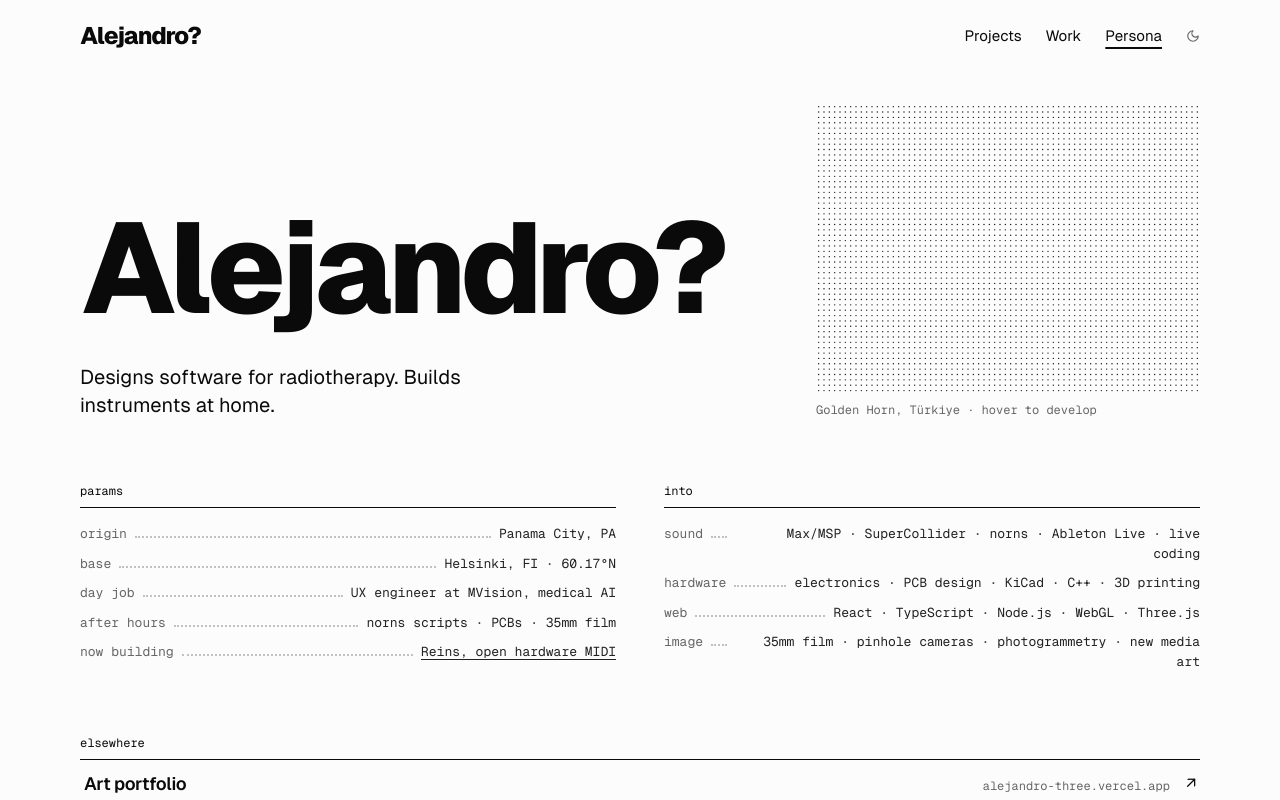
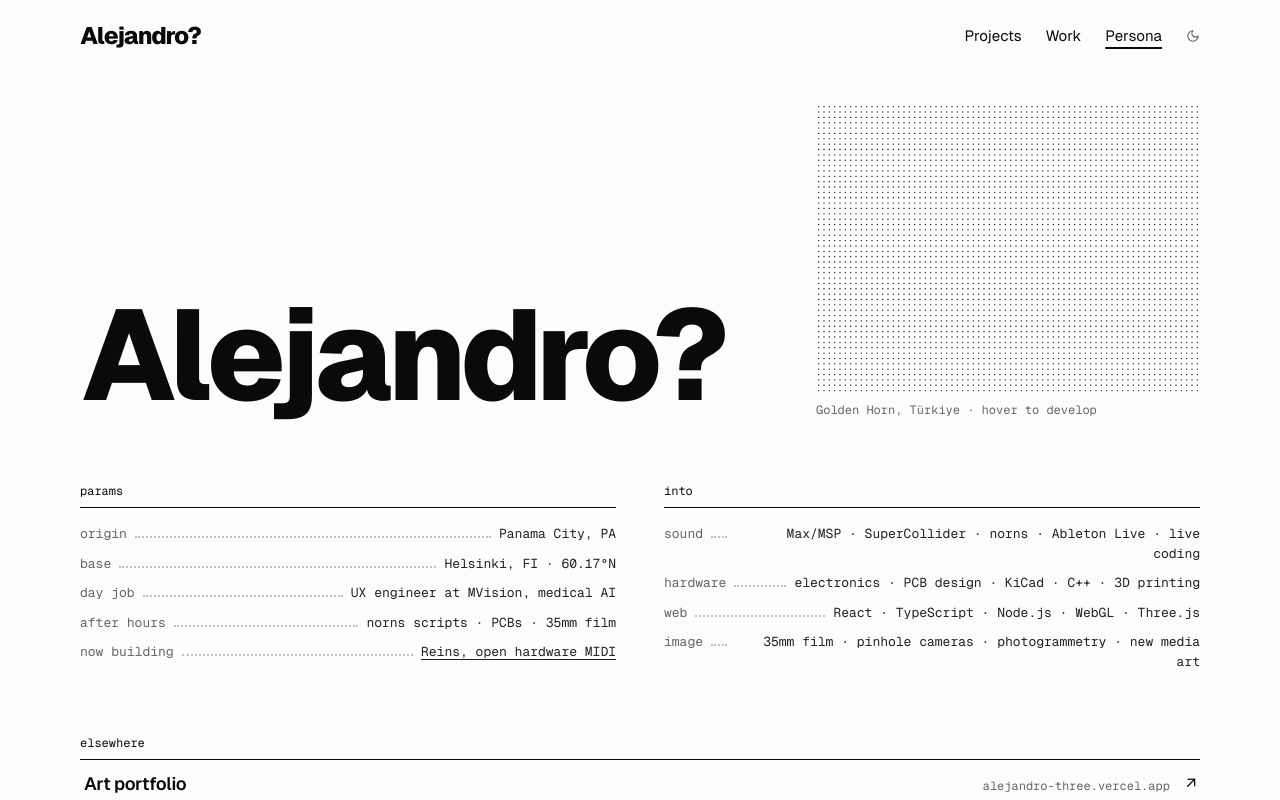
Before and after one commit to Alejo-end/portfolio, a Next.js app: page /persona in a window 1280 px wide. Shown: the top 800 px of the page. Built offline with nearby package versions, Linux system fonts and the light colour scheme.

Commit message:
Drop the persona tagline; plain home line

```diff
--- a/src/app/page.tsx
+++ b/src/app/page.tsx
@@ -17,7 +17,7 @@ export default function Home() {
                 <div>
                     <h1 className="display rise rise-1 text-7xl leading-[0.85] md:text-8xl lg:text-9xl">Alejandro?</h1>
                     <p className="rise rise-2 mt-8 max-w-md text-xl leading-snug">
-                        UX engineer in Helsinki, from Panama. Builds instruments after work.
+                        UX engineer at MVision, Helsinki.
                     </p>
                 </div>
                 <div className="rise rise-3 mx-auto w-full max-w-xs md:max-w-none">
--- a/src/app/persona/page.tsx
+++ b/src/app/persona/page.tsx
@@ -38,9 +38,6 @@ export default function Persona() {
             <header className="grid items-end gap-10 pt-8 md:grid-cols-[minmax(0,1fr)_24rem]">
                 <div>
                     <h1 className="display rise rise-1 text-7xl leading-[0.85] md:text-8xl lg:text-9xl">Alejandro?</h1>
-                    <p className="rise rise-2 mt-8 max-w-md text-xl leading-snug">
-                        Designs software for radiotherapy. Builds instruments at home.
-                    </p>
                 </div>
 
                 <figure className="rise rise-3 space-y-2">
```
